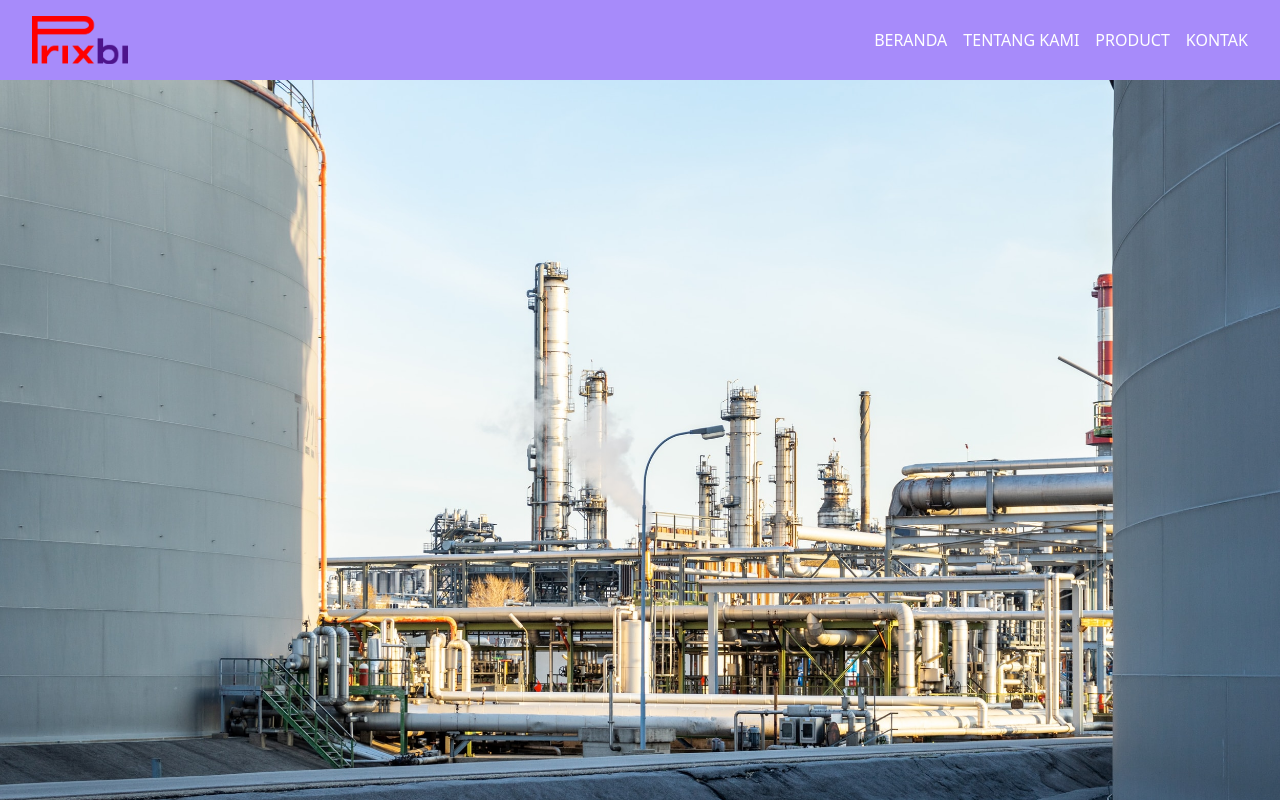
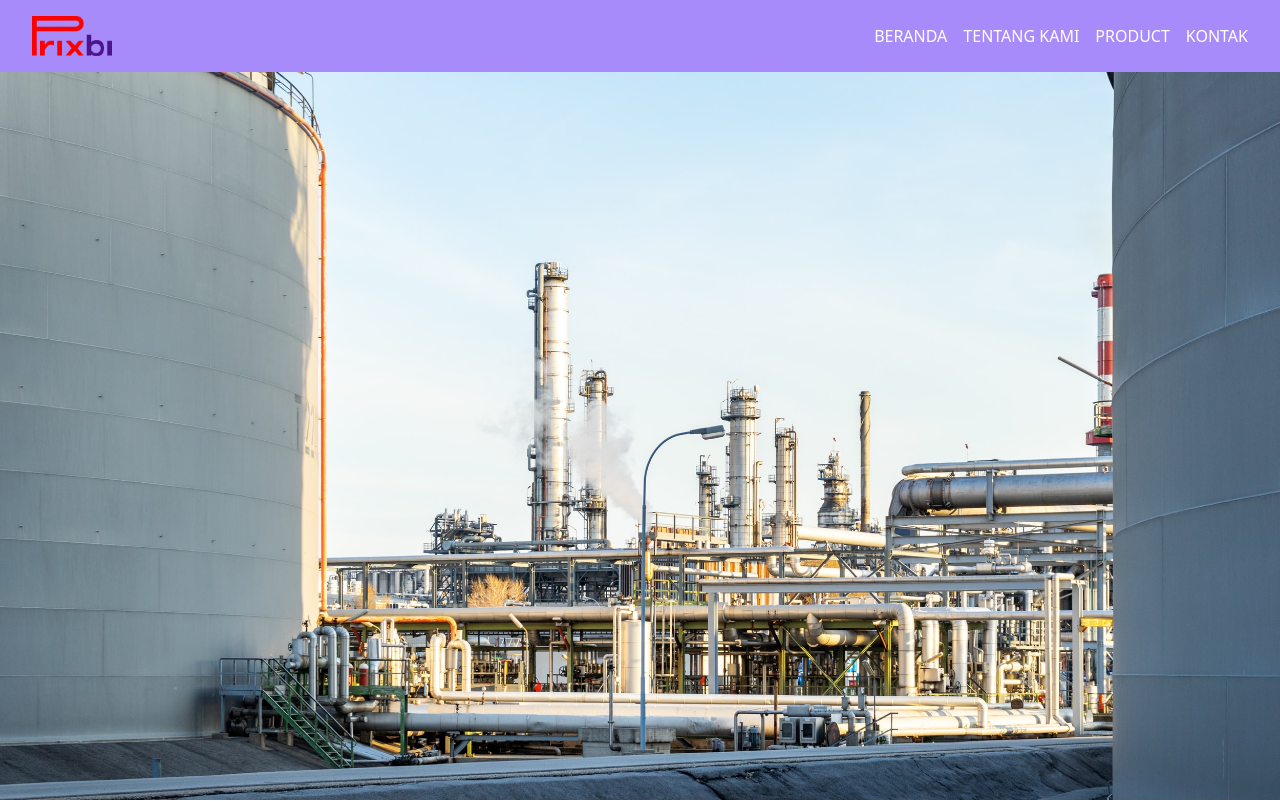
Before and after one commit to Ibrahimsyah/Prix_Comprof, a Gatsby site: page / in a window 1280 px wide. Shown: the top 802 px of the page. Built offline with nearby package versions, Linux system fonts and the light colour scheme; Gatsby itself is replaced by a stand-in of ours.

Commit message:
optimize performance

```diff
--- a/src/components/Footer.js
+++ b/src/components/Footer.js
@@ -1,5 +1,5 @@
+import React from 'react';
 import { Link } from 'gatsby';
-import React from 'react';
 
 const Footer = () => {
   return (
@@ -49,7 +49,7 @@ const Footer = () => {
           src="https://www.google.com/maps/embed?pb=!1m18!1m12!1m3!1d15809.064826460417!2d112.6794581!3d-7.867187200000001!2m3!1f0!2f0!3f0!3m2!1i1024!2i768!4f13.1!3m3!1m2!1s0x2dd62b0ffcec02b5%3A0xf016690a0b7ff2a6!2zN8KwNTInMDIuNSJTIDExMsKwNDAnNDguMyJF!5e0!3m2!1sen!2sid!4v1634606854707!5m2!1sen!2sid"
           width="100%"
           height="200"
-          loading="lazy"></iframe>
+          loading="lazy"/>
       </div>
       <div className="text-center text-black py-4">
         <p className="text-sm">
--- a/src/components/Header.js
+++ b/src/components/Header.js
@@ -1,7 +1,7 @@
 import React, { useState, useRef } from 'react';
 import { Link } from 'gatsby';
+import { StaticImage } from 'gatsby-plugin-image';
 
-import logo from '../assets/images/prix_logo.png';
 import hamburgerIcon from '../assets/icons/hamburger.png';
 
 const Header = () => {
@@ -32,9 +32,10 @@ const Header = () => {
       <div
         ref={mainNavRef}
         className="py-4 flex flex-row justify-between w-full md:w-auto items-center h-auto">
-        <img
-          src={logo}
-          className="w-auto h-12"
+        <StaticImage
+          src="../assets/images/prix_logo.png"
+          layout="fixed"
+          height={40}
           alt="PT.Prix Logo"
         />
         <img src={hamburgerIcon}
--- a/src/pages/index.js
+++ b/src/pages/index.js
@@ -1,32 +1,32 @@
-import * as React from 'react';
-
+import React, { lazy, Suspense } from 'react';
+import { StaticImage } from 'gatsby-plugin-image';
 
 import SeoPages from '../components/SeoPages';
 
-import carousel1 from '../assets/images/carousel-1.jpeg';
-import Header from '../components/Header';
-import Footer from '../components/Footer';
+const Header = lazy(() => import('../components/Header'));
+const Footer = lazy(() => import('../components/Footer'));
 
 const IndexPage = () => {
   return (
     <SeoPages>
-      <main>
+      <Suspense fallback={<h1>Please Wait...</h1>}>
+        <main className="fadeIn">
           <Header />
           <section className="
           h-screen
           hero
         ">
-          <img
-            src={carousel1}
-            className="
-            h-full
-            w-full
-            object-cover
-            "
+            <StaticImage
+              src="../assets/images/carousel-1.jpeg"
+              placeholder="blurred"
+              layout="fullWidth"
+              className="h-full w-full object-cover"
+              alt="hero-1-image"
             />
           </section>
           <Footer/>
         </main>
+      </Suspense>
     </SeoPages>
   );
 };
--- a/src/styles/global.css
+++ b/src/styles/global.css
@@ -5,3 +5,16 @@
 .prix-primary-color{
   color: #F4D35E;
 }
+
+.fadeIn{
+  animation: fade .2s ease-out
+}
+
+@keyframes fade {
+  0%{
+    opacity: 0;
+  }
+  100%{
+    opacity: 1;
+  }
+}
```
Also changed, not shown: src/images/carousel-1.jpeg (added), src/images/prix_logo.png (added). Lines whose indentation alone changed are shown as unchanged.
